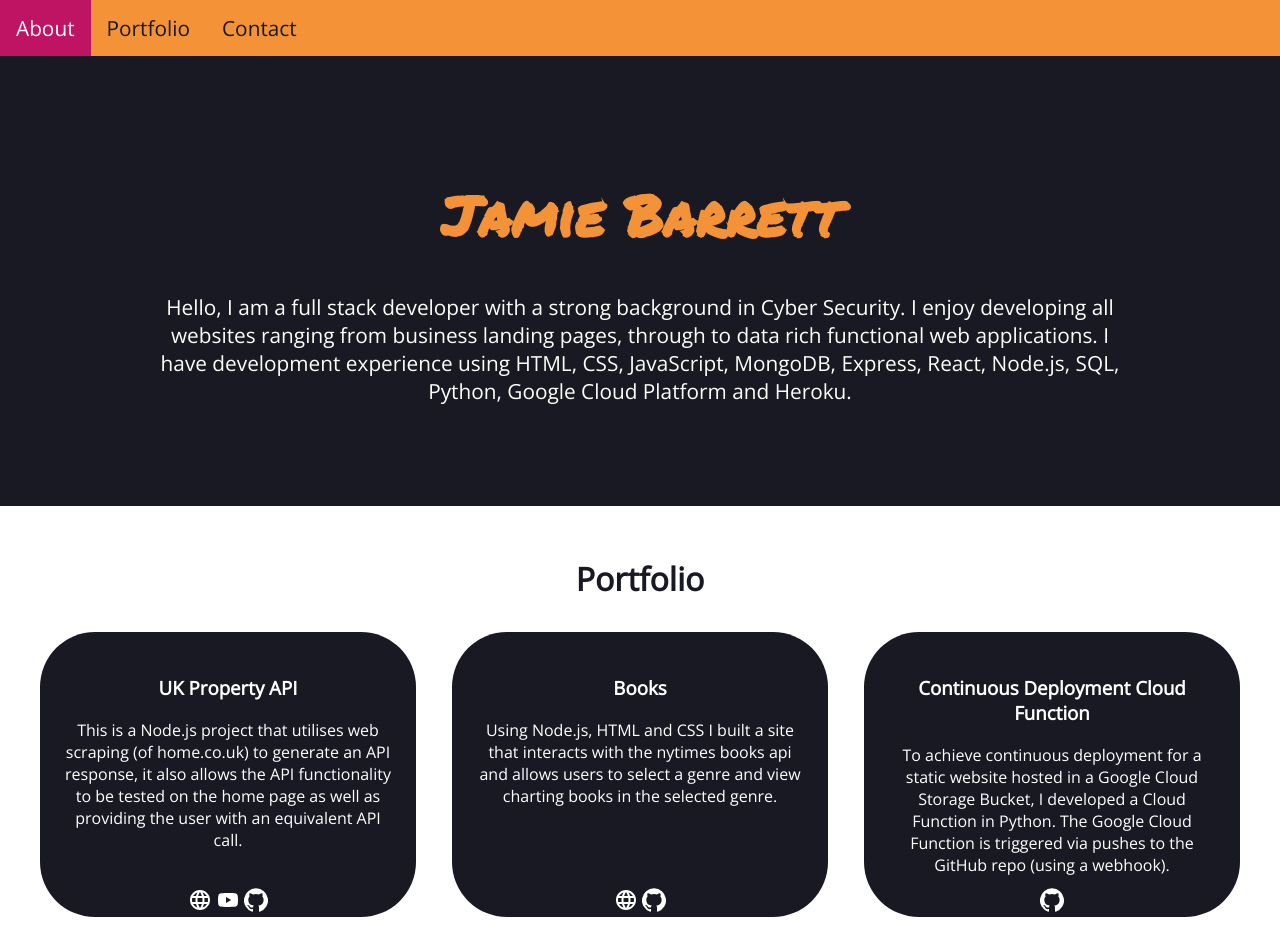
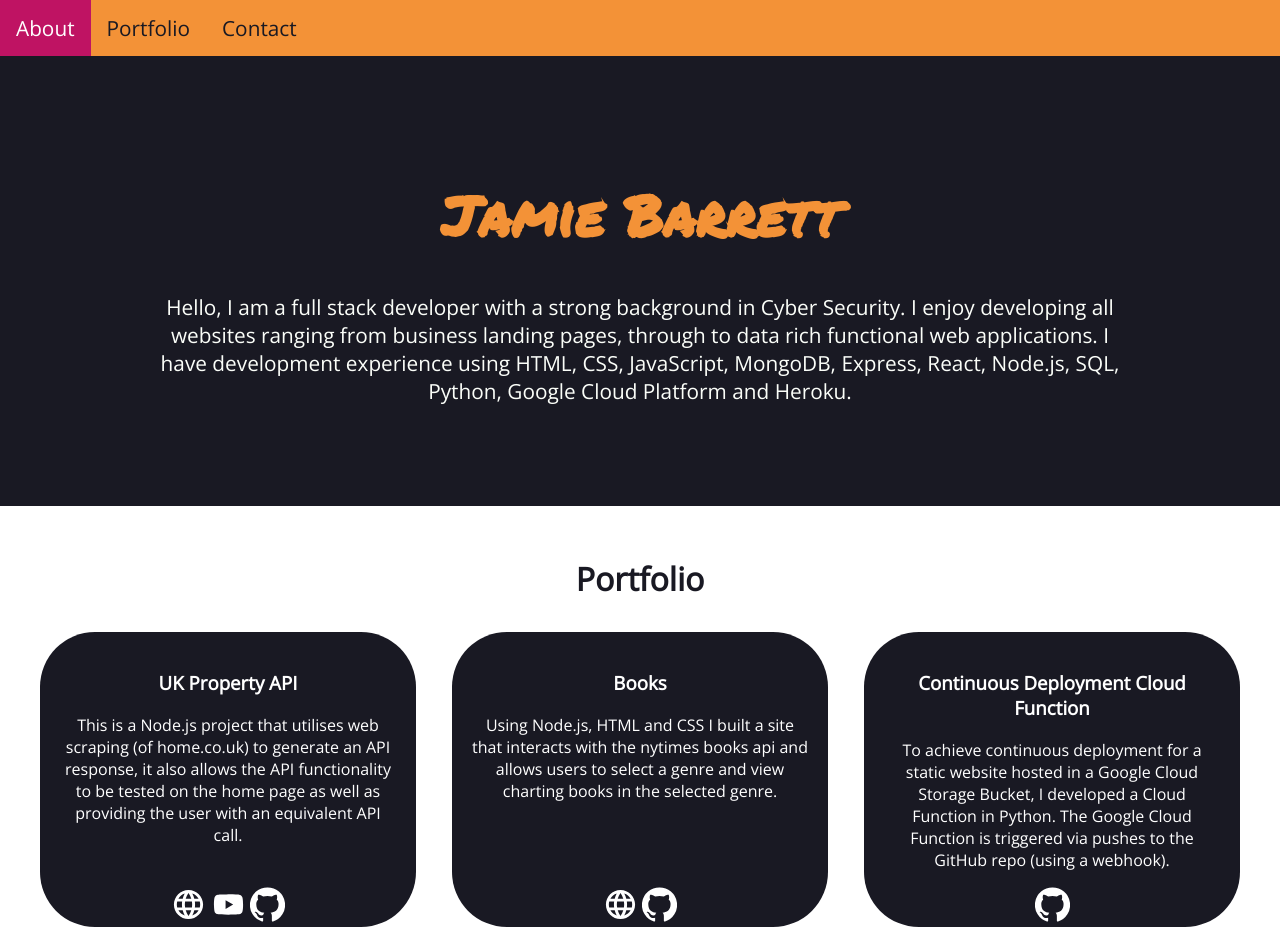
Before and after one commit to jb-0/site-react, a React (Create React App) app: page / in a window 1280 px wide. Shown: the top 952 px of the page. Built offline with nearby package versions, Linux system fonts and the light colour scheme.

Commit message:
Increased icon sizes and altered padding for cards, also switched to props based styling for the most part for the icons

```diff
--- a/src/components/Card.jsx
+++ b/src/components/Card.jsx
@@ -10,11 +10,11 @@ function Card(props) {
   // TODO: Move to component????
   function getIcon(linkName) {
     if (linkName === "site") {
-      return <LanguageIcon className="card-link-icon" />;
+      return <LanguageIcon className="card-link-icon" htmlColor="white" fontSize="large" />;
     } else if (linkName === "demo") {
-      return <YouTubeIcon className="card-link-icon" />;
+      return <YouTubeIcon className="card-link-icon" htmlColor="white" fontSize="large" />;
     } else if (linkName === "source") {
-      return <GitHubIcon className="card-link-icon" />;
+      return <GitHubIcon className="card-link-icon" htmlColor="white" fontSize="large" />;
     } else {
       return "Link";
     }
--- a/src/styles/Card.css
+++ b/src/styles/Card.css
@@ -1,6 +1,6 @@
 .card-item {
     margin: 10px;
-    padding: 25px;
+    padding: 20px 20px 40px 20px;
     border-radius: 55px;
     background-color: #191923;
     color: white;
@@ -14,12 +14,6 @@
     right: 0;
 }
 
-.card-link-icon {
-    fill: white;
-    color: white;
-    width: 40px;
-}
-
 .card-link-icon:hover {
     fill: #BF1363;
 }
```
